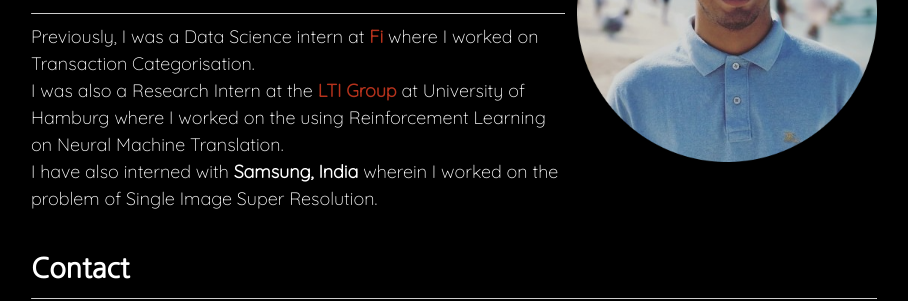
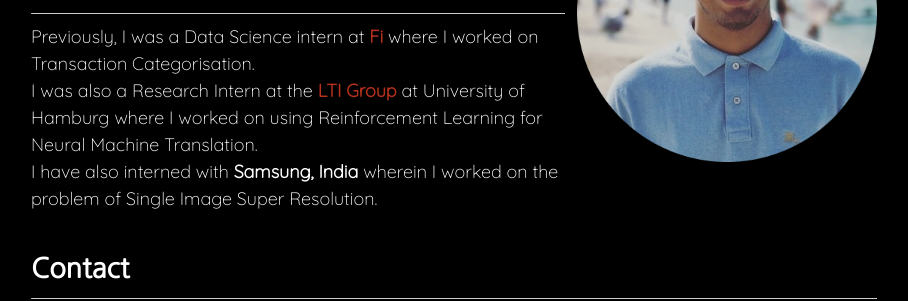
Before and after one commit to sanchit-ahuja/sanchit-ahuja.github.io, a Jekyll site: the page built from index.md, in a window 1280 px wide. Shown: the part 313-614 px from the top of the page, without its empty margins (186-1094 px from the left). Built offline with Jekyll 4.4.1, drawn with Linux system fonts in a browser that asks for light colours.

Commit message:
minor typo

```diff
--- a/index.md
+++ b/index.md
@@ -11,7 +11,7 @@ Hi! I am Sanchit. I am a Machine Learning Research Engineer at [**Skit.ai**](htt
 ---
 Previously, I was a Data Science intern at [**Fi**](https://fi.money) where I worked on Transaction Categorisation.
 <br>
-I was also a Research Intern at the [**LTI Group**](https://www.inf.uni-hamburg.de/en/inst/ab/lt/home.html) at University of Hamburg where I worked on the using Reinforcement Learning on Neural Machine Translation.
+I was also a Research Intern at the [**LTI Group**](https://www.inf.uni-hamburg.de/en/inst/ab/lt/home.html) at University of Hamburg where I worked on using Reinforcement Learning for Neural Machine Translation.
 <br>
 I have also interned with **Samsung, India** wherein I worked on the problem of Single Image Super Resolution.
 <br>
```
